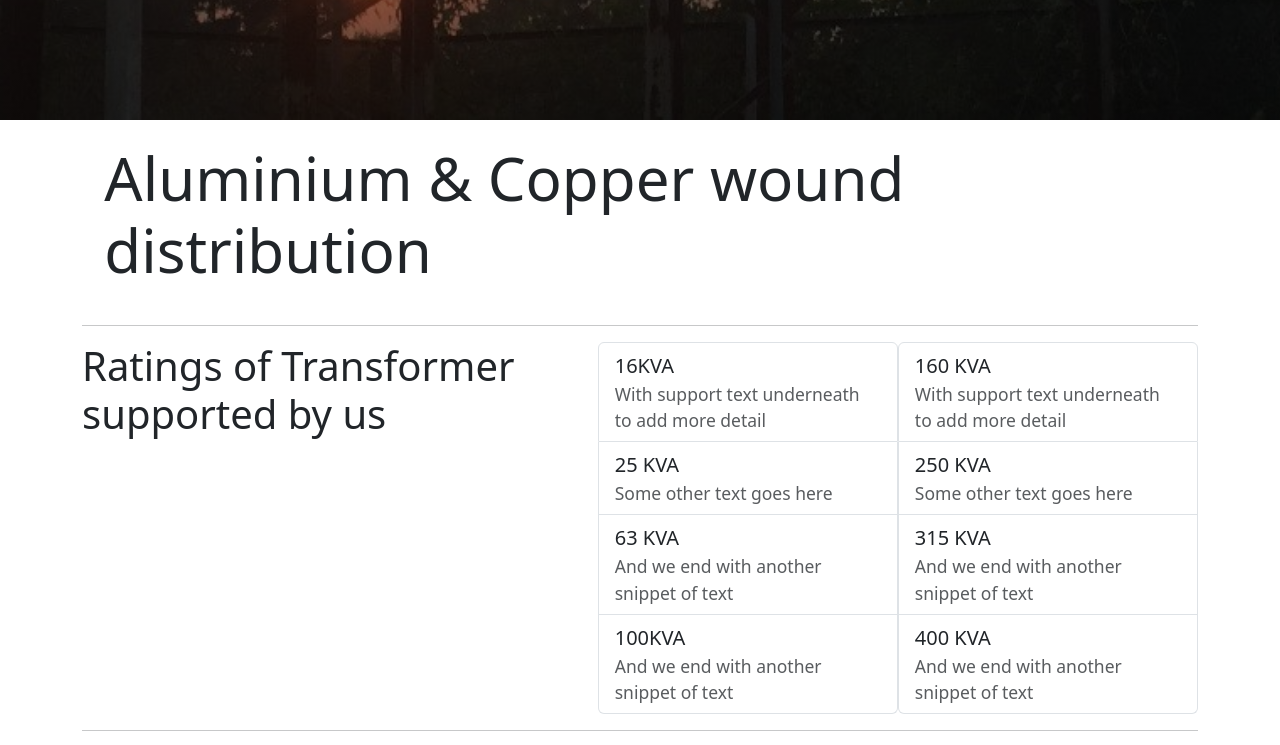
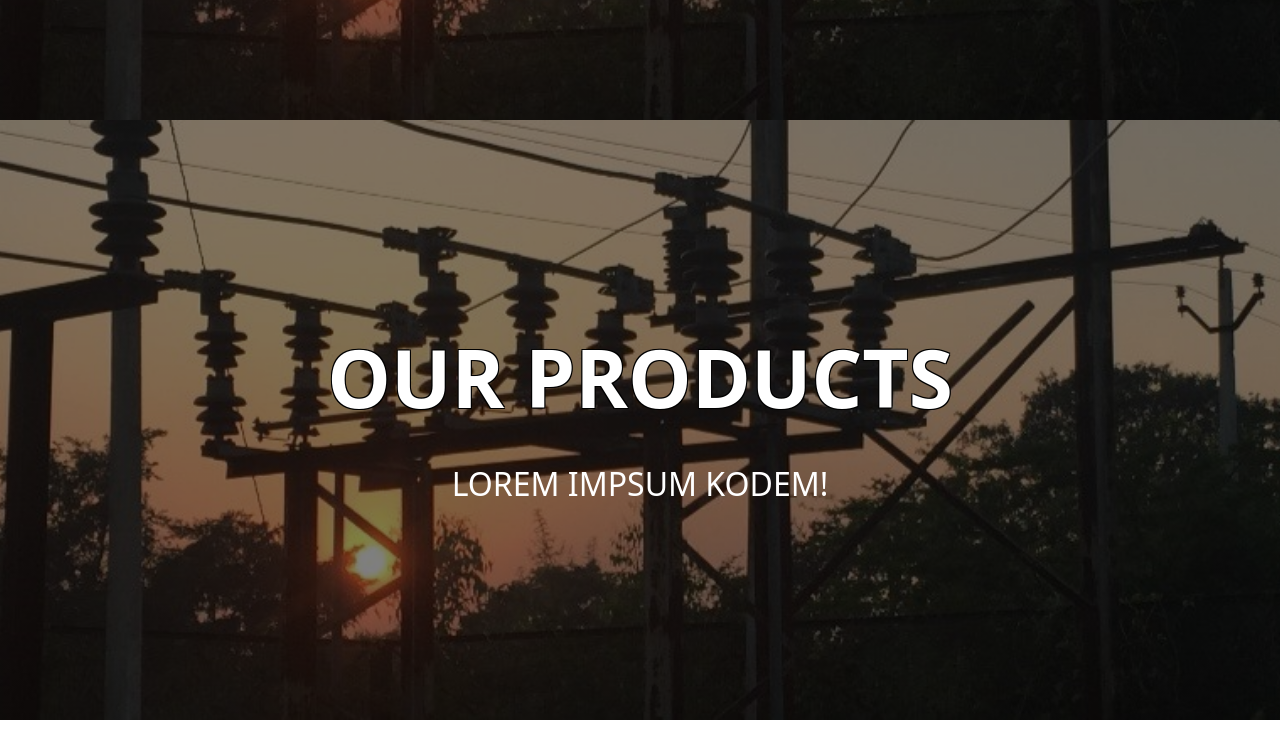
Before and after one commit to sarthak25sharma/SamTech, a React (Create React App) app in the folder sam/: page /products in a window 1280 px wide. Shown: the part 480-1225 px from the top of the page. Built offline with nearby package versions, Linux system fonts and the light colour scheme.

Commit message:
Update product_page.jsx

```diff
--- a/sam/src/product_page.jsx
+++ b/sam/src/product_page.jsx
@@ -1,10 +1,13 @@
 import React from 'react';
 import './product_page.css';
 import 'bootstrap/dist/css/bootstrap.min.css';
-
+import Hero_Products from './hero_products.jsx'
 function ProductSection() {
   return (
+    <div>
+    <Hero_Products/>
     <div className="container">
+
       <h1 className="main-heading">Aluminium & Copper wound distribution</h1>
       <div className="main-products">
 
@@ -104,6 +107,7 @@ function ProductSection() {
         </div>
       </div>
     </div>
+    </div>
   );
 }
 
```
